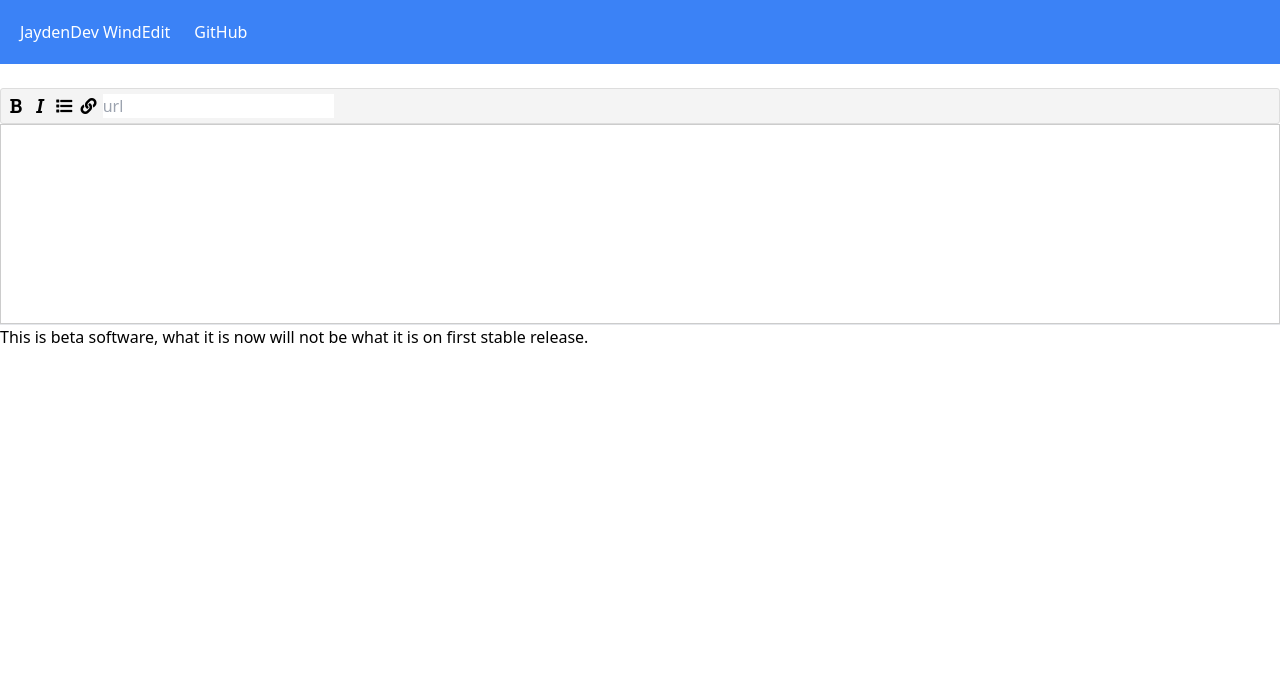
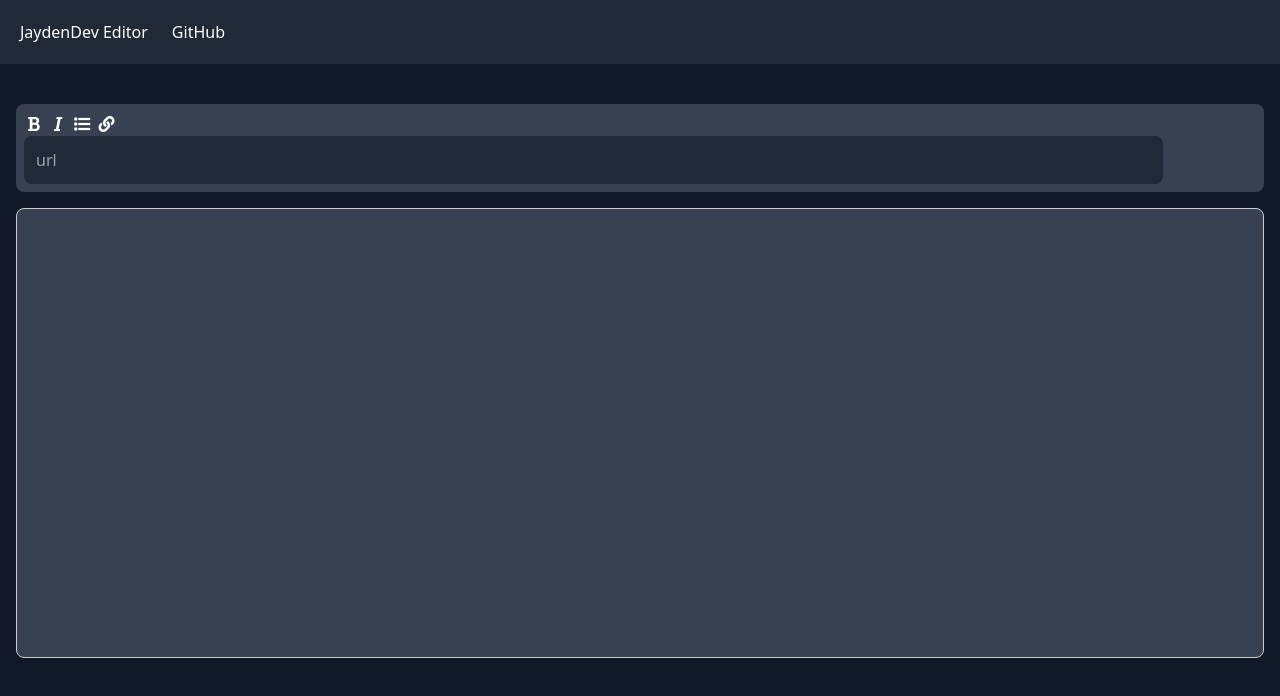
Before and after one commit to JaydenDev/editor, a plain HTML site: page index.html in a window 1280 px wide. Drawn offline with nearby package versions, Linux system fonts and the light colour scheme.

Commit message:
Update UX/UI

```diff
--- a/index.html
+++ b/index.html
@@ -1,47 +1,36 @@
 <html>
 
 <head>
-  <script src="https://cdn.tailwindcss.com"></script>
-  <link rel="stylesheet" href="styles.css">
+  <link rel="stylesheet" href="out.css">
   <script src="script.js"></script>
   <link rel="stylesheet" href="https://use.fontawesome.com/releases/v5.6.3/css/all.css"
     integrity="sha384-UHRtZLI+pbxtHCWp1t77Bi1L4ZtiqrqD80Kn4Z8NTSRyMA2Fd33n5dQ8lWUE00s/" crossorigin="anonymous">
 </head>
 
 
-<body class=" bg-white">
+<body class=" bg-gray-900">
 
-  <!-- navbar -->
-  <div class="px-5 py-5 bg-blue-500">
+  <div class="px-5 py-5 bg-gray-800">
     <ul class="flex">
       <li class="mr-6">
-        <a href="/" class="text-white"> JaydenDev WindEdit</a>
+        <a href="/" class="text-white">JaydenDev Editor</a>
       </li>
       <li class="mr-6">
-        <a class="text-white hover:text-blue-800" href="https://github.com/JaydenDev/windedit">GitHub</a>
+        <a class="text-white hover:text-blue-800" href="https://github.com/JaydenDev/editor">GitHub</a>
       </li>
-      <!-- <li class="mr-12">
-        <a class="text-white hover:text-blue-800" href="https://scratch.mit.edu/users/MagicCrayon9342">Scratch</a>
-      </li>
-      <li class="mr-6">
-      <a class="text-white hover:text-blue-800" href="#">Link</a>
-    </li> -->
     </ul>
   </div>
   </div>
   <br>
 
-  <div class="sample-toolbar">
+  <div class="bg-gray-700 border-0 text-white sample-toolbar">
     <a href="javascript:void(0)" onclick="format('bold')"><span class="fa fa-bold fa-fw"></span></a>
     <a href="javascript:void(0)" onclick="format('italic')"><span class="fa fa-italic fa-fw"></span></a>
     <a href="javascript:void(0)" onclick="format('insertunorderedlist')"><span class="fa fa-list fa-fw"></span></a>
     <a href="javascript:void(0)" onclick="setUrl()"><span class="fa fa-link fa-fw"></span></a>
-    <span><input id="txtFormatUrl" placeholder="url" class="form-control"></span>
+    <span><input id="txtFormatUrl" placeholder="url" class="p-3 bg-gray-800 rounded-lg w-[89vw] form-control"></span>
   </div>
 
-  <div class="editor" id="sampleeditor" contenteditable="true">
+  <div class="editor" id="sampleeditor">
   </div>
-  <hr>
-  This is beta software, what it is now will not be what it is on first stable release.
-
 </html>
--- a/styles.css
+++ b/styles.css
@@ -1,16 +1,21 @@
+@tailwind base;
+@tailwind components;
+@tailwind utilities;
+
+@layer components {
     .editor
     {
         border:solid 1px #ccc;
-    padding: 20px;
-    min-height:200px;
+        min-height:450px;
+        max-width:1360px;
+        @apply bg-gray-700 text-white p-10 m-4 rounded-lg;
     }
 
     .sample-toolbar
     {
         border:solid 1px #ddd;
         background:#f4f4f4;
-    padding: 5px;
-    border-radius:3px;
+        @apply p-2 m-4 rounded-lg;
     }
 
     .sample-toolbar > span
@@ -22,3 +27,4 @@
     {
         text-decoration:underline;
     }
+}
--- /dev/null
+++ b/tailwind.config.js
@@ -0,0 +1,7 @@
+module.exports = {
+    content: ["**/*.html"],
+    theme: {
+      extend: {},
+    },
+    plugins: [],
+}
```
Also changed, not shown: out.css (added). Lines whose indentation alone changed are shown as unchanged.
